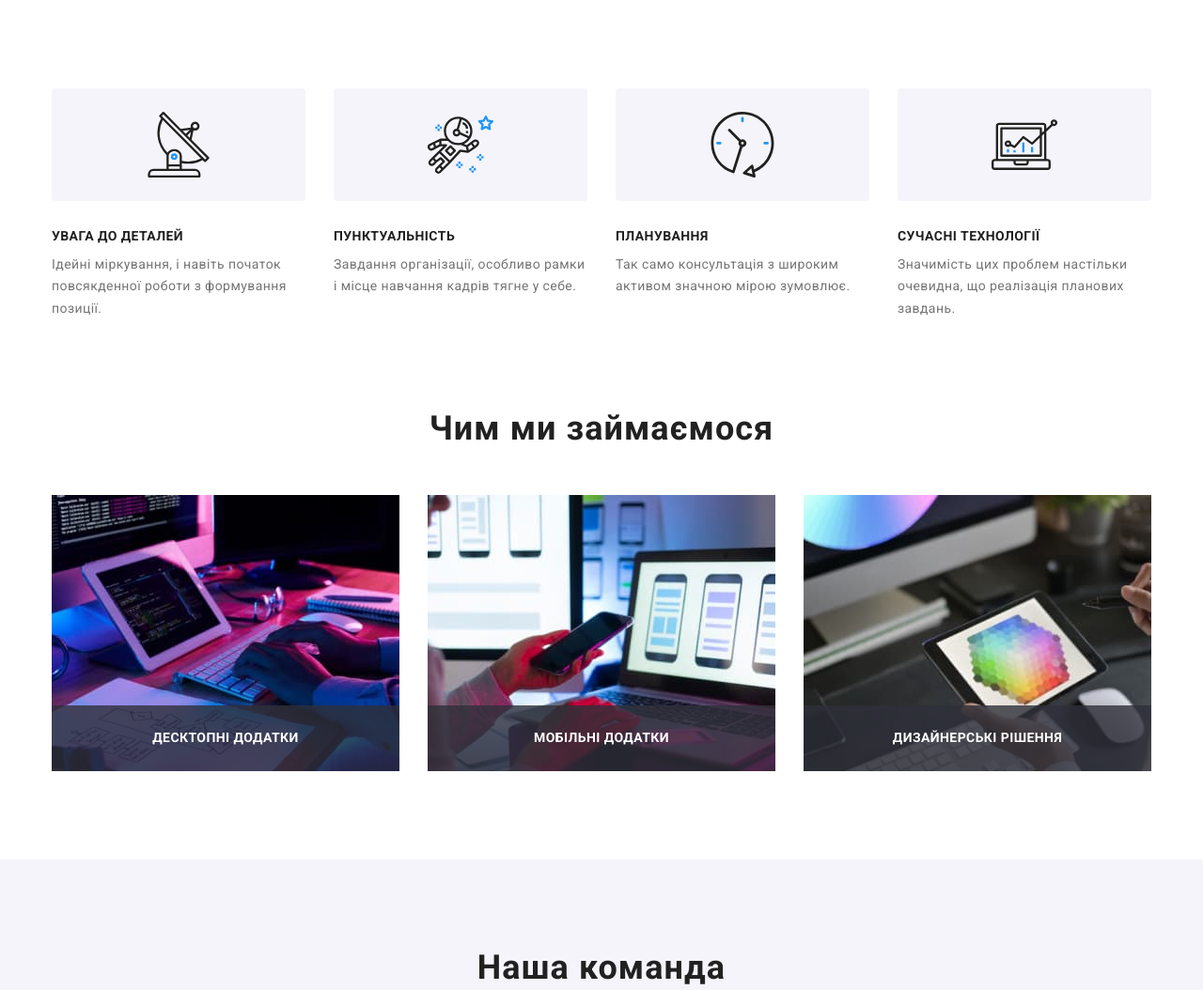
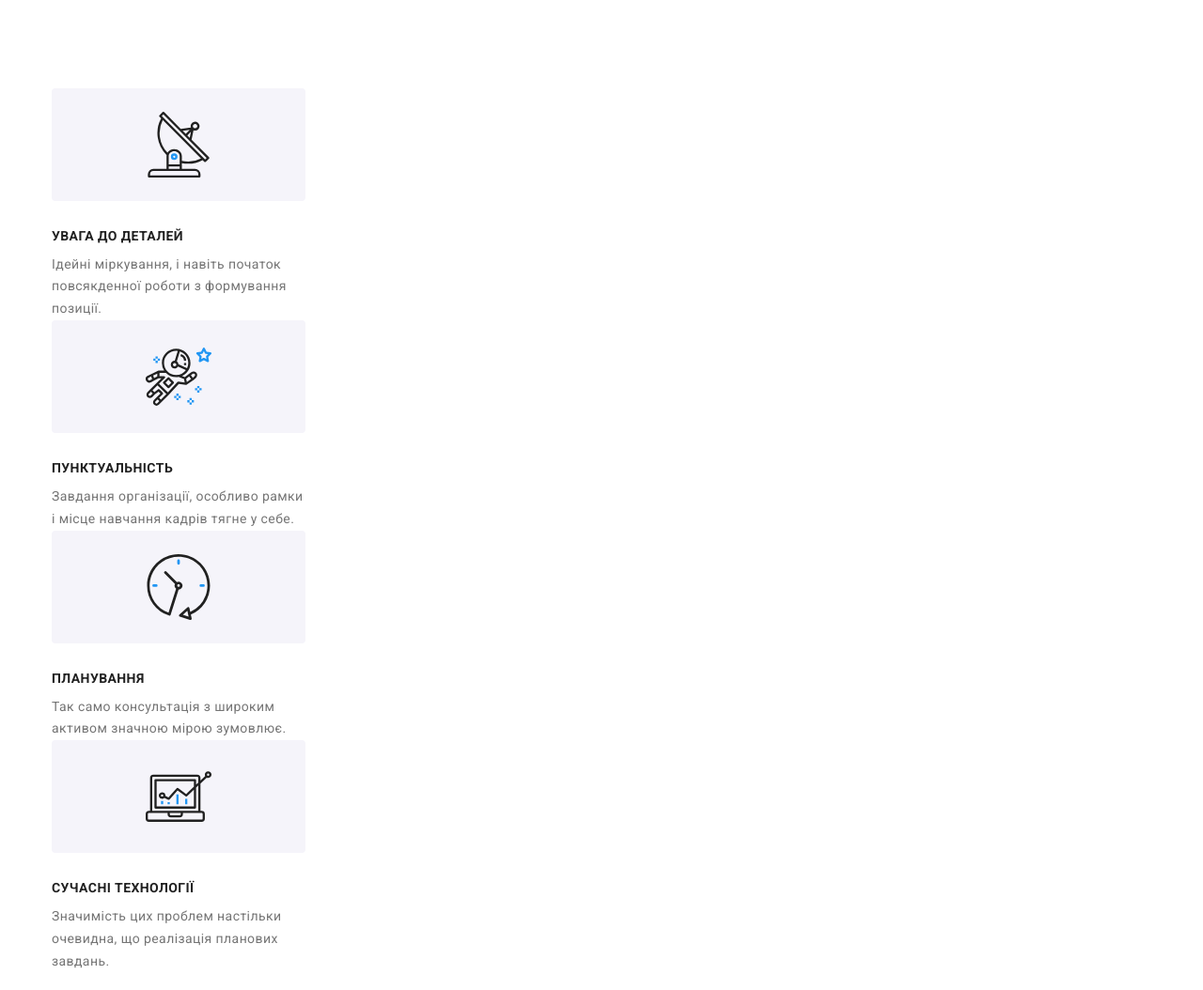
Before and after one commit to BilousPM/goit-markup-hw-07, a plain HTML site: page index.html in a window 1280 px wide. Shown: the part 681-1735 px from the top of the page at 94% size. Drawn offline with nearby package versions, Linux system fonts and the light colour scheme.

Commit message:
add mobile benefits

```diff
--- a/sass/components/_container.scss
+++ b/sass/components/_container.scss
@@ -1,7 +1,31 @@
+// $breakpoints:{
+//     "mobile-phone": 480px,
+//             "tablet": 768px,
+//             "desktop": 1200px,
+// }
+
+
+
+
 .container {
-    width: 1200px;
+    // width: 1200px;
     padding-right: 15px;
     padding-left: 15px;
     margin-right: auto;
     margin-left: auto;
+
+// mobile screen
+@media screen and (min-width: 480px) {
+    width: 480px;
 }
+
+// tablet screen
+@media screen and (min-width: 768px) {
+    width: 768px;
+}
+
+// desktop screen
+@media screen and (min-width: 1200px) {
+    width: 1200px;
+}
+}
--- a/sass/components/_section.scss
+++ b/sass/components/_section.scss
@@ -1,4 +1,9 @@
 .section {
-    padding-top: 94px;
-    padding-bottom: 94px;
+    padding-top: 60px;
+    padding-bottom: 60px;
+
+    @media screen and (min-width: 1200px) {
+       padding-top: 94px;
+       padding-bottom: 94px;
+    }
 }
--- a/sass/loyaut/_benefits.scss
+++ b/sass/loyaut/_benefits.scss
@@ -1,10 +1,15 @@
 .benefits__list {
-    display: flex;
-    justify-content: space-between;
+    // display: flex;
+    // justify-content: space-between;
 }
 
 .benefits__item {
+
+    @media screen  and (min-width: 1200px) {
     width: 270px;
+    }
+
+
 }
 
 .benefits__icon-wrapper {
@@ -27,7 +32,11 @@
 }
 
 .benefits__descripnion {
-    width: 270px;
+    // width: 270px;
     line-height: 1.7;
     letter-spacing: 0.03em;
+
+        @media screen and (min-width: 1200px) {
+                width: 270px;
+            }
 }
```
Also changed, not shown: css/main.css, css/main.min.css, 2 other files.
